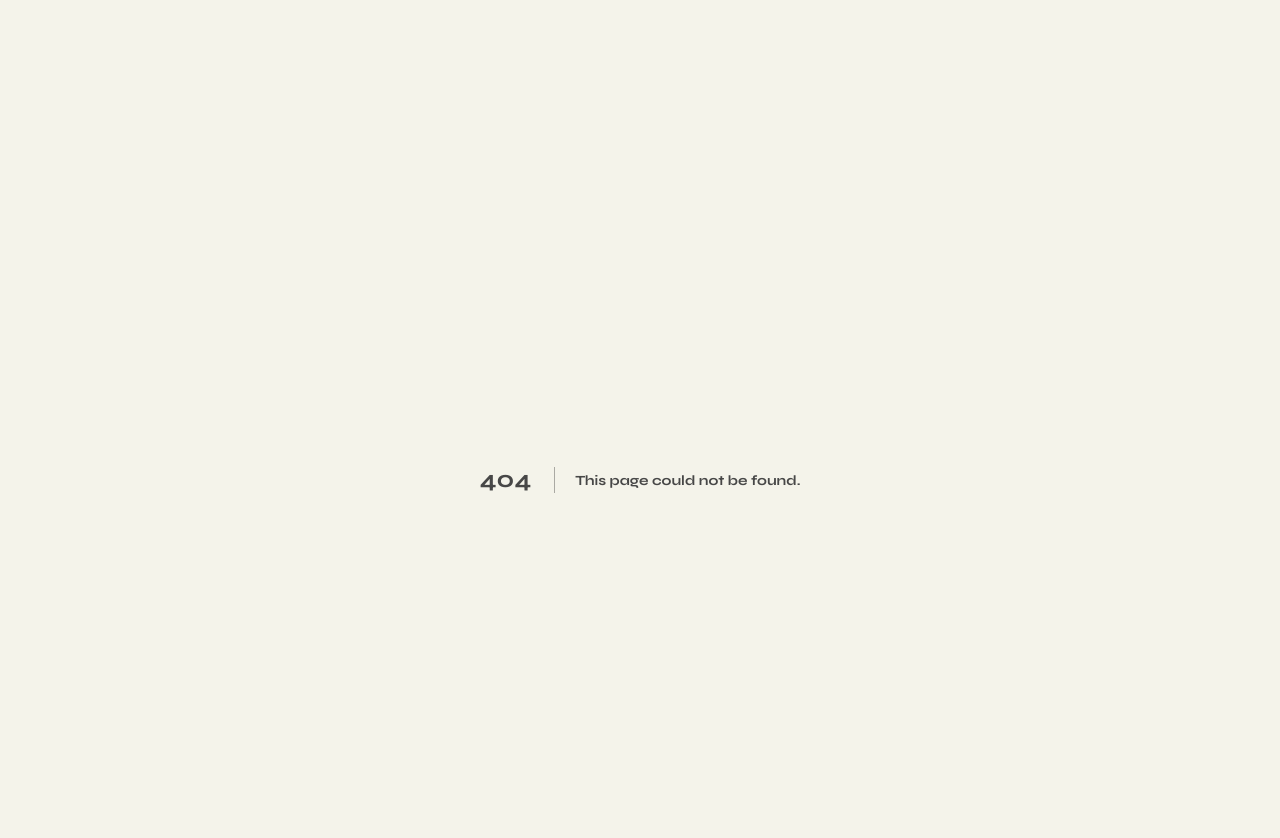
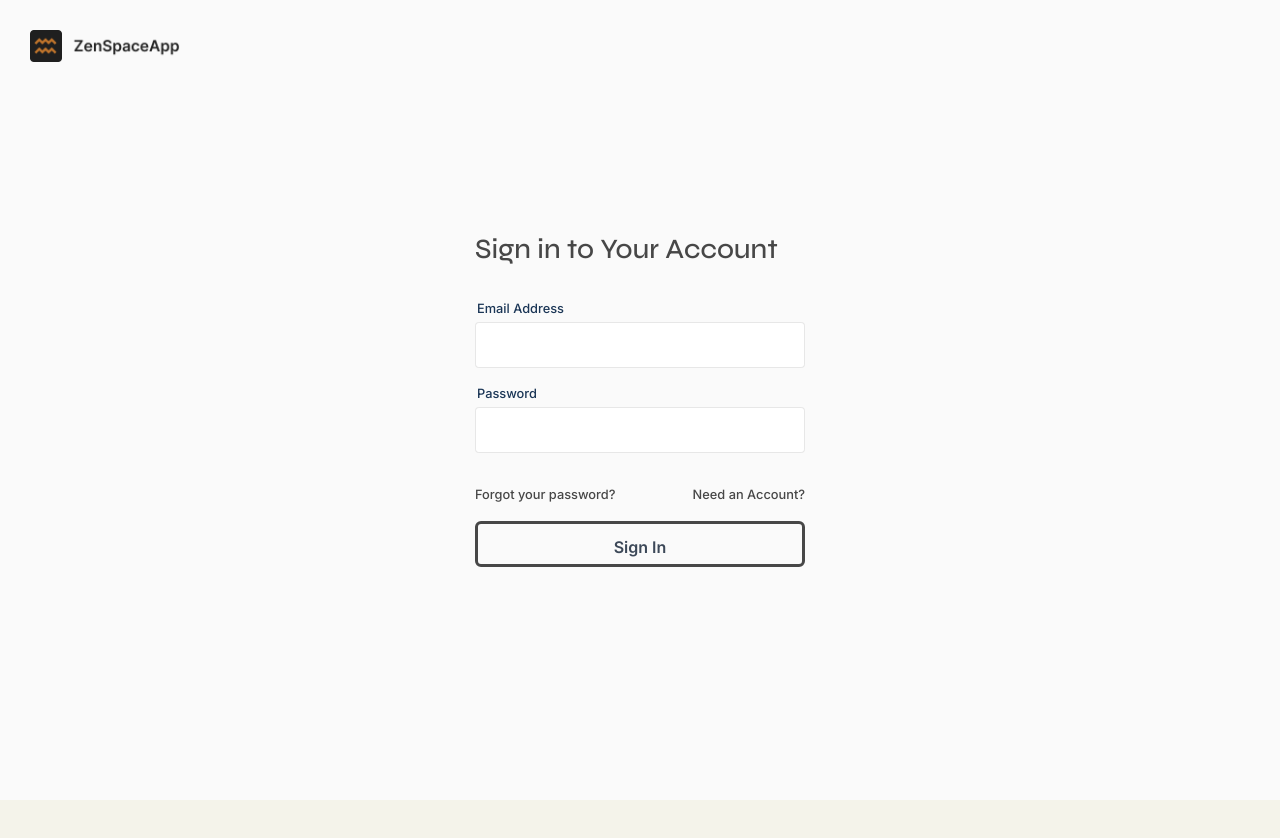
Before and after one commit to ZenSpaceApp/zenspace-website, a Next.js app: page /login in a window 1280 px wide. Before the commit this address had no page. Shown: the top 838 px of the page. After the commit the page ends 800 px from the top, so only its background shows below. Built offline with nearby package versions, Linux system fonts and the light colour scheme.

Commit message:
1. Added Sign in page. 2. Modified navbar height.

```diff
--- /dev/null
+++ b/app/login/page.tsx
@@ -0,0 +1,159 @@
+'use client';
+import React, { FormEvent } from 'react';
+import {useState} from 'react';
+import Link from 'next/link';
+import Image from 'next/image';
+import { auto } from '@popperjs/core';
+
+const small = '/images/left-banner-sm-330w.jpg';
+const medium = '/images/left-banner-md-768w.jpg';
+const large = '/images/right-banner.jpg';
+
+import ZenSpaceAppLogo from '../../public/images/logo/zenspaceapp@2x.png';
+
+const ZenSpaceLogo = () => {
+  return (
+    <Link
+      href="/"
+      className="logo"
+    >
+        <Image
+        alt="ZenSpaceApp logo"
+        src={ZenSpaceAppLogo}
+        height={32}
+        width={0}
+        />
+    </Link>
+  )
+}
+
+const ResponsiveImage = () => (
+  <div className="banner">
+    <Image
+      alt="login"
+      src={large}
+      // srcSet={`${small} 300w, ${medium} 768w, ${large} 1280w`}
+      height={0}
+      width={350}
+      style={{
+        height: "auto",
+        maxWidth: "350px",
+      }}
+    />
+  </div>
+);
+
+
+export default function Login() {
+
+  const [email, setEmail] = useState<string>("");
+  const [password, setPassword] = useState<string>("");
+
+  const [error, setError] = useState<string>('');
+  const [successMessage, setSuccess] = useState<string>('');
+
+  const onChange = (event: FormEvent<HTMLInputElement>) => {
+    const { name, value } = event.currentTarget;
+
+    if (name === "email") {
+      setEmail(value)
+    } else {
+      setPassword(value)
+    }
+  }
+
+  const handleSubmit = () => (event: FormEvent<HTMLButtonElement>) => {
+    event.preventDefault();
+
+    // resets any previous errors that might be visible
+    setError('');
+
+    // create post options
+    const requestOptions = {
+      method: 'POST',
+      headers: {'Content-Type': 'application/json'},
+      body: JSON.stringify({ emailAddress: email, password: password })
+    }
+
+    fetch('/auth/forgotPassword', requestOptions)
+    .then(async (response) => {
+      const data = await response.json();
+      if (!response.ok) {
+        // get error message from body or default to response status
+        const error = (data && data.message) || response.status;
+        return Promise.reject(error);
+      }
+      setSuccess(data.data.message);
+      setEmail(''); // clears the textfield
+      setPassword('');
+
+    }).catch((error : string)  => {
+      // setError({ errorMessage: error.toString() });
+      console.error('Encountered error: ', error);
+    })
+  }
+
+  return (
+    <div id="sign-in" className="show fade">
+      <ZenSpaceLogo />
+      <div className="main" style={{overflow: 'hidden'}}>
+        <div className="login-form">
+          <div className='form-fields'>
+
+              <h3 className="u-textleft" style={{ letterSpacing: '0', marginBottom: "2rem" }}>
+                Sign in to Your Account
+              </h3>
+                {/* {error !== '' ? <p className="errorMessage">{error.errorMessage}</p> :
+                    <div style={{display: 'none'}}></div>
+                  }
+                {successMessage !== '' ? <p className="successMessage">{successMessage}</p> : ""}
+                 */}
+              <div className='input-group'>
+                <div>
+                  <div className='label'>
+                    Email Address
+                  </div>
+                  <input
+                      type="email"
+                      name="email"
+                      onInput={onChange}
+                      value={email}
+                      className="form-control"
+                      autoCapitalize="off"
+                      autoCorrect="off"
+                      required
+                      />
+                </div>
+              <div>
+                <div className='label'>
+                  Password
+                </div>
+                <input
+                    type="password"
+                    name="password"
+                    onInput={onChange}
+                    value={password}
+                    className="form-control"
+                    autoCapitalize="off"
+                    autoCorrect="off"
+                    required
+                    />
+                </div>
+              </div>
+            <div
+              className="acct-mgmt">
+                <div>Forgot your password?</div>
+                <div>Need an Account?</div>
+              </div>
+              <button
+                className="btn btn-outline-dark"
+                onClick={handleSubmit()}>
+                Sign In
+              </button>
+            </div>
+        </div>
+        {ResponsiveImage()}
+      </div>
+    </div>
+  );
+}
--- a/app/page.tsx
+++ b/app/page.tsx
@@ -413,7 +413,7 @@ const Stats = () => {
  */
 const Hero = () => {
   return (
-    <section className="bg-half-170 d-table w-100 overflow-hidden" id="hero-cover-main" style={{ borderBottom: '1px solid #00000010', paddingBottom: "20rem" }}>
+    <section className="bg-half-170 d-table w-100 overflow-hidden" id="hero-cover-main" style={{ borderBottom: '1px solid #00000010', paddingTop: "16rem",  paddingBottom: "20rem" }}>
       <div className="container">
         <div className="row mt-5 align-items-center">
           <div className="col-md-6 col-12 order-2 order-lg-1">
--- a/app/pricing/page.tsx
+++ b/app/pricing/page.tsx
@@ -170,7 +170,7 @@ const TherapistPlans = () => {
 export default function Pricing() {
   return (
     <Layout>
-      <h1 className="display-3 mt-5 text-center" style={{paddingTop: "170px"}}>
+      <h1 className="display-3 mt-5 text-center" style={{paddingTop: "16rem"}}>
         Pricing and Plans
       </h1>
       <TherapistPlans />
--- a/components/Navbar.tsx
+++ b/components/Navbar.tsx
@@ -39,14 +39,14 @@ export default function Navbar({ home }: { home: string} ) {
 
   function renderLogo() {
     return (
-      <a className="logo-center" href="/" style={{ paddingRight: '15px', zIndex: '9999'  }}>
+      <Link className="logo-center" href="/" style={{ paddingRight: '15px', zIndex: '9999'  }}>
         <Image
           alt="ZenSpaceApp logo"
           src={ZenSpaceAppLogo}
           height={32}
           width={0}
         />
-      </a>
+      </Link>
     )
   }
 
@@ -113,7 +113,7 @@ export default function Navbar({ home }: { home: string} ) {
               className="btn btn-outline-secondary"
 
               >
-                Login
+                Sign In
               </Link>
               </div>
         </div>
--- a/styles/_navbar.scss
+++ b/styles/_navbar.scss
@@ -7,7 +7,7 @@
     left: 0;
     top: 0;
     z-index: 1030;
-    height: 80px;
+    height: 70px;
     background: #F4F3EA90;
 
     border-bottom: 1px solid #97979710;
--- a/styles/styles.scss
+++ b/styles/styles.scss
@@ -84,7 +84,7 @@ body {
   font-size: $base-font-size;
   line-height: $base-line-height;
   position: relative;
-  padding-top: 80px; // to accomodate navbar.
+  margin-top: 80px; // to accomodate navbar.
   background: $color-background !important;
 
   position: absolute;
@@ -220,15 +220,13 @@ h5 {
 
 button {
   height: 46px;
-  background-color: #0080ff;
+  background-color: #373836;
   border: none;
-  border-radius: 4px;
+  border-radius: 6px !important;
   cursor: pointer;
   // width: 100%;
 
   &.text {
-    font-family: Roboto;
-    // font-size: 1.1rem;
     font-weight: 500;
     font-stretch: normal;
     font-style: normal;
@@ -1419,199 +1417,98 @@ footer {
 // Login page
 //
 
+#sign-in {
+
+  .logo {
+    position: fixed;
+    padding-top: 10px;
+    padding-left: 10px;
+    img {
+
+      height: 32px !important;
+    }
+  }
+
   .main {
-  position: fixed;
-  top: 0;
-  right: 0;
-  left: 0;
-  bottom: 0;
-  overflow-y: hidden;
-
-  display: grid;
-  align-content: center;
-  img {
-    display: none;
+    display: flex;
+    height: 100vh;
+    background-color: #fafafa !important;
+
+
+    .banner {
+      display: none; // hidden for small devices
+
+      @media screen and #{$mq-large} {
+        display: flex;
+        // height: 100vh;
+        width: 640px;
+        justify-content: center;
+        align-items: center;
+        background: #F7E3D9;
+      }
     }
 
 
     .login-form {
-
-    padding: 30px;
-    margin: 15px;
       display: flex;
       flex-direction: column;
       justify-content: center;
       align-content: center;
-    background-color: #fafafa;
-    border-radius: 8px;
-
-
-
-    @media #{$mq-large} {
-      width: 30%;
+      height: 100%;
+      width: 100%;
+
+      @media #{$mq-large} {
+        width: calc(100vw - 640px);
         margin: auto;
-      margin-right: 15%;
+        // margin-right: 15%;
         padding: 40px;
       }
 
-    @media #{$mq-xlarge} {
-      width: 25%;
-    }
-
-    @media #{$mq-retina} {
-      width: 30%;
-    }
-
-    @media #{$mq-xxlarge} {
-      width: 18%;
-    }
-
-    // h2 {
-    //   font-family: Roboto;
-    //   font-size: 32px;
-    //   font-weight: 500;
-    //   font-stretch: normal;
-    //   font-style: normal;
-    //   // line-height: 1.46;
-    //   letter-spacing: normal;
-    //   color: #000;
-    //   // text-transform: uppercase;
-
-    //   text-align: center;
-    // }
-
-    p {
-
-      font-weight: normal;
-      font-stretch: normal;
-      font-style: normal;
-      // line-height: 1.5;
-      letter-spacing: normal;
-      color: #767676;
-      // padding-bottom: 10px;
-      // width: inherit;
-    }
-
       input {
-      &:first-child {
-        margin-bottom: 15px;
-      }
-    }
-
-    // label {
-    //   opacity: 0.5;
-    //   font-family: 'Open Sans';
-    //   font-size: 14px;
-    //   font-weight: normal;
-    //   font-stretch: normal;
-    //   font-style: normal;
-    //   line-height: 1.57;
-    //   letter-spacing: normal;
-    //   color: #1b3656;
-    //   text-transform: uppercase;
-    // }
-
-   .button {
-      cursor: pointer;
-      &.forgotPassword {
-        border: none;
-        font-family: Rubik;
-        font-size: 14px;
-        font-weight: normal;
-        font-stretch: normal;
-        font-style: normal;
-        line-height: 1.57;
-        letter-spacing: normal;
-        color: #0080ff;
-        background: none;
-        float: right;
-        width: inherit;
-        height: inherit;
-      }
-
-      &.login {
-        margin-top: 25px;
-        width: inherit;
-        height: 46px;
-        // border-radius: 4px;
-        // border: none;
-
-        // font-family: Rubik;
-        // font-size: 14px;
-        // font-weight: 600;
+        &.form-control {
+          border: 1px solid #22222215 !important;
+        }
+      }
+
+      .form-fields {
+        padding: 0 20px;
+        margin: auto;
+        width: 100%;
+        max-width: 370px;
+
+        .input-group {
+          display: flex;
+          flex-direction: column;
+          row-gap: 1rem;
+
+          .label {
+            // opacity: 0.5;
+            font-size: 0.8rem !important;
+            font-weight: 500;
             font-stretch: normal;
             font-style: normal;
             // line-height: 1.57;
-        // letter-spacing: 1px;
-        text-align: center;
-        color: #fff;
-        width: 100%;
-      }
-    }
-
-    // .input-container {
-    //   display: -ms-flexbox; /* IE10 */
-    //   display: flex;
-    //   width: 100%;
-    //   margin-bottom: 15px;
-    //   position: relative;
-
-
-    //   img {
-    //     position: absolute;
-    //     max-width: 50px;
-    //     right: 10px;
-    //     top: 50%;
-    //     transform: translateY(-50%);
-    //     display: flex;
-    //     // margin-right: 0;
-    //     // margin-left: auto;
-    //     // display: block;
-    //     // padding: 15px;
-    //   }
-    // }
-
-
-    .retrieve-password {
-      color: #0080ff;
-      font-size: 0.9em;
-      margin: auto;
-      margin-top: 20px;
-    }
-
-    .security {
-      font-size: 12px;
-      font-family: 'Open Sans';
-      text-align: center;
-    }
-
-  }
-
-
-
-  @media #{$mq-large} {
-    h2 {
-      // font-size: 96px;
-    }
-    // .login-form {
-    //   // min-width: 25%;
-    //   // min-height: 100vh;
-
-    //   // width: 25%;
-    // }
-    img {
-      display: flex;
-      position: absolute;
-      max-height: 100%;
-    }
-  }
-
-  @media #{$mq-xxlarge} {
-    .login-form {
-      // min-width: 10vw;
-      min-height: 0;
-      // width: 15%;
-    }
+            letter-spacing: normal;
+            color: #1b3656;
+            margin-left: 2px;
+            margin-bottom: 4px;
+          }
+        }
+
+        .acct-mgmt {
+          display: flex;
+          justify-content: space-between;
+          font-size: 0.8rem;
+          font-weight: 500;
+          padding: 2rem 0 1rem;
+        }
+
+        .btn {
+          width: 100% !important;
+          list-style: 1.0;
+        }
+      }
+
     }
   }
 
@@ -1661,6 +1558,7 @@ footer {
     100% {
       -webkit-transform: rotate(360deg);
       transform: rotate(360deg);
+    }
   }
 }
 
```
Also changed, not shown: styles/_home.scss (+5 -5 lines), public/images/right-banner.jpg (added). Lines whose indentation alone changed are shown as unchanged.
